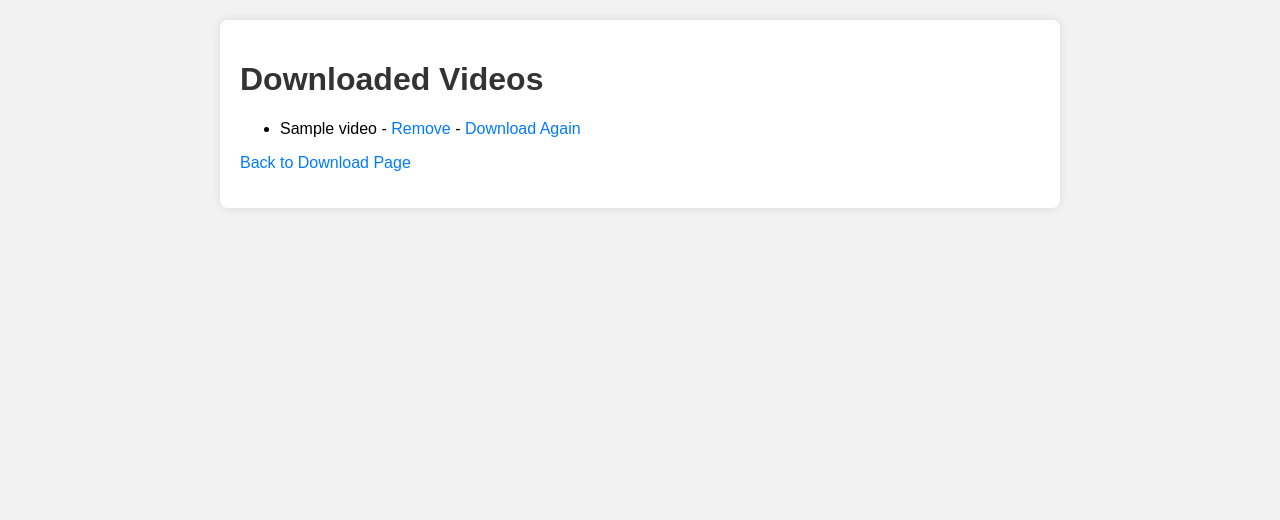
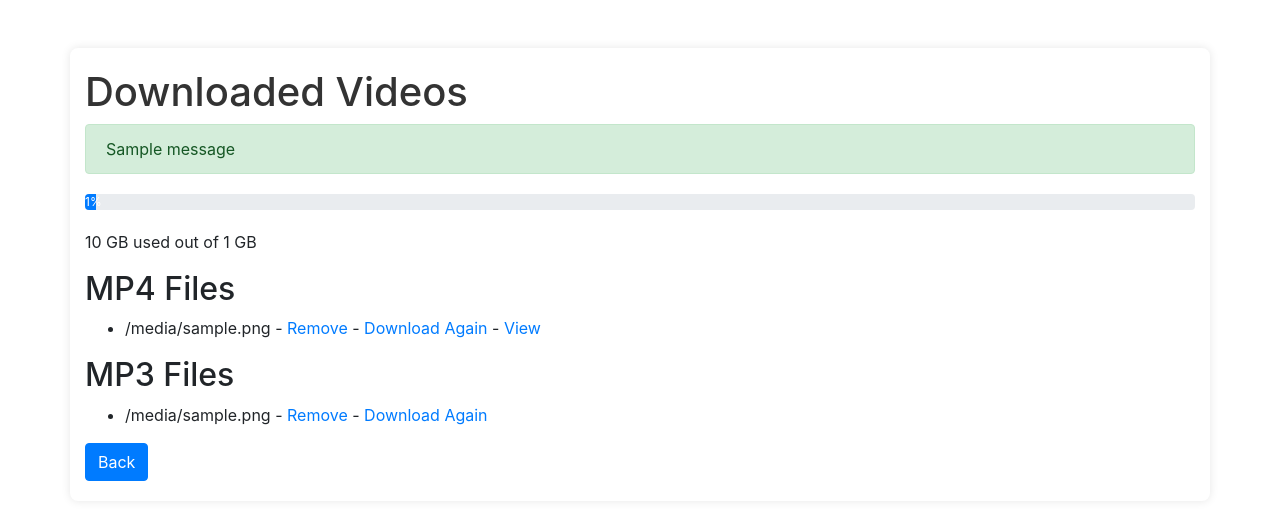
Before and after one commit to LordBeerus47/youtube-download, a Flask app: template templates/overview.html in a window 1280 px wide. Shown: the top 520 px of the page. Run offline with Flask 3, Linux system fonts and the light colour scheme; the template is opened without the code that fills it: most values are stand-ins (such as "Sample title", 1, 10 or a date in 2020); one stand-in notice (Sample message) is shown; some libraries are stand-ins or nearby versions.

Commit message:
added mp3 and vid player

```diff
--- a/app.py
+++ b/app.py
@@ -1,64 +1,117 @@
-from flask import Flask, render_template, request, send_file, redirect, url_for, flash
+import os
+from flask import Flask, request, render_template, redirect, url_for, flash, send_file, send_from_directory
 from pytube import YouTube
-import os
+import moviepy.editor as mp
 
 app = Flask(__name__)
-app.secret_key = 'your_secret_key'  # Required for flash messages
-
-# Define the path to the downloads folder
-DOWNLOADS_FOLDER = os.path.join(os.path.dirname(__file__), 'downloads')
-
-# Function to get list of downloaded videos
-def get_downloaded_videos():
-    videos = []
-    for filename in os.listdir(DOWNLOADS_FOLDER):
-        if filename.endswith(".mp4"):
-            title = os.path.splitext(filename)[0]
-            videos.append({'title': title, 'path': os.path.join(DOWNLOADS_FOLDER, filename)})
-    return videos
+app.secret_key = 'your_secret_key'
 
 @app.route('/')
-def home():
+def index():
     return render_template('index.html')
 
 @app.route('/download', methods=['POST'])
 def download():
     url = request.form['url']
+    quality = request.form['quality']
+    file_format = request.form['format']
+    download_option = request.form['download_option']
+
     try:
         yt = YouTube(url)
-        stream = yt.streams.filter(progressive=True, file_extension='mp4').first()
-        if stream:
-            download_path = f"downloads/{yt.title}.mp4"
-            stream.download(output_path='downloads/', filename=f"{yt.title}.mp4")
-            return send_file(download_path, as_attachment=True)
+        if file_format == 'mp4':
+            stream = yt.streams.filter(file_extension='mp4').filter(res=quality).filter(progressive=True).first()
         else:
-            flash('The provided YouTube link is not compatible for download.', 'error')
-            return redirect(url_for('home'))
+            stream = yt.streams.filter(only_audio=True).first()
+
+        if not stream:
+            flash('Requested quality or format not available.', 'danger')
+            return redirect(url_for('index'))
+
+
+        if file_format == 'mp4':
+            filename = f"{yt.title} [{quality}].mp4"
+            stream.download('downloads', filename=filename, max_retries=5)
+            flash(f'Video downloaded successfully in {quality}.', 'success')
+        else:
+            audio_path = stream.download('downloads')
+            base, ext = os.path.splitext(audio_path)
+            mp4_path = base + '.mp4'
+            os.rename(audio_path, mp4_path)
+
+            mp3_path = base + '.mp3'
+            clip = mp.AudioFileClip(mp4_path)
+            clip.write_audiofile(mp3_path)
+            os.remove(mp4_path)
+
+            flash('Audio downloaded successfully as MP3.', 'success')
+        if download_option == 'server':
+            return redirect(url_for('overview'))
+        else:
+            if file_format == 'mp4':
+                return send_file(f"downloads/{filename}", as_attachment=True)
+            return send_file(mp3_path, as_attachment=True)
+
     except Exception as e:
-        print(e)
-        flash('Error processing the YouTube link.', 'error')
-        return redirect(url_for('home'))
+        flash(f'An error occurred: {str(e)}', 'danger')
+        return redirect(url_for('index'))
+
+def get_folder_size(folder):
+    total_size = 0
+    for dirpath, dirnames, filenames in os.walk(folder):
+        for f in filenames:
+            fp = os.path.join(dirpath, f)
+            total_size += os.path.getsize(fp)
+    return total_size
 
 @app.route('/overview')
 def overview():
-    videos = get_downloaded_videos()
-    return render_template('overview.html', videos=videos)
+    files = os.listdir('downloads')
+    mp4_files = [f for f in files if f.endswith('.mp4')]
+    mp3_files = [f for f in files if f.endswith('.mp3')]
+    used_space = get_folder_size('downloads') / (1024 * 1024 * 1024)  # Convert bytes to gigabytes
+    total_space = 3 #in Gb
+    used_percentage = (used_space / total_space) * 100
+    return render_template('overview.html', mp4_files=mp4_files, mp3_files=mp3_files, used_space=used_space, total_space=total_space, used_percentage=used_percentage)
 
-@app.route('/remove/<title>')
+@app.route('/remove_video/<title>', methods=['GET'])
 def remove_video(title):
     try:
-        os.remove(f"downloads/{title}.mp4")
-        flash(f'Video "{title}" has been removed.', 'success')
+        files = os.listdir('downloads')
+        files_to_remove = [f for f in files if title in f]
+        for file in files_to_remove:
+            os.remove(os.path.join('downloads', file))
+        flash(f'Files for {title} removed successfully.', 'success')
     except Exception as e:
-        print(e)
-        flash(f'Error removing video "{title}".', 'error')
+        flash(f'Error removing files for {title}: {str(e)}', 'danger')
     return redirect(url_for('overview'))
 
-@app.route('/download_again/<title>')
+@app.route('/download_again/<title>', methods=['GET'])
 def download_again(title):
-    return send_file(f"downloads/{title}.mp4", as_attachment=True, download_name=f"{title}.mp4")
+    files = os.listdir('downloads')
+    file_to_download = next((f for f in files if title in f), None)
+    if file_to_download:
+        return send_file(os.path.join('downloads', file_to_download), as_attachment=True)
+    else:
+        flash(f'No file found for {title}.', 'danger')
+        return redirect(url_for('overview'))
+
+@app.route('/view_video/<title>', methods=['GET'])
+def view_video(title):
+    files = os.listdir('downloads')
+    file_to_view = next((f for f in files if title in f), None)
+    if file_to_view:
+        return render_template('view_video.html', video_file=file_to_view)
+    else:
+        flash(f'No file found for {title}.', 'danger')
+        return redirect(url_for('overview'))
+
+@app.route('/downloads/<path:filename>')
+def download_file(filename):
+    return send_from_directory('downloads', filename)
+
 
 if __name__ == '__main__':
     if not os.path.exists('downloads'):
         os.makedirs('downloads')
-    app.run(host='0.0.0.0', port=5000)
+    app.run(debug=True)
--- a/requirements.txt
+++ b/requirements.txt
@@ -1,4 +1,5 @@
 Flask
 pytube
 gunicorn
-werkzeug  # or a specific version that supports `url_quote`
+werkzeug
+moviepy
--- a/static/css/styles.css
+++ b/static/css/styles.css
@@ -26,13 +26,17 @@ form {
     margin-top: 20px;
 }
 
-input[type="text"], button {
+input[type="text"], select, button {
     padding: 10px;
     font-size: 16px;
 }
 
 input[type="text"] {
     width: 70%;
+    margin-right: 10px;
+}
+
+select {
     margin-right: 10px;
 }
 
@@ -64,3 +68,14 @@ a:hover {
     background-color: #f8d7da;
     border-color: #f5c6cb;
 }
+
+/* Progress Bar Styles */
+.progress {
+    height: 25px;
+    margin-top: 20px;
+    margin-bottom: 20px;
+}
+
+.progress-bar {
+    background-color: #007bff;
+}
--- a/templates/overview.html
+++ b/templates/overview.html
@@ -2,23 +2,58 @@
 <html lang="en">
 <head>
     <meta charset="UTF-8">
-    <meta name="viewport" content="width=device-width, initial-scale=1.0">
-    <title>Downloaded Videos Overview</title>
+    <title>Downloaded Videos</title>
     <link rel="stylesheet" href="{{ url_for('static', filename='css/styles.css') }}">
+    <link rel="stylesheet" href="https://stackpath.bootstrapcdn.com/bootstrap/4.3.1/css/bootstrap.min.css">
 </head>
 <body>
-    <div class="container">
+    <div class="container mt-5">
         <h1>Downloaded Videos</h1>
-        <ul>
-            {% for video in videos %}
-                <li>
-                    {{ video['title'] }}
-                    - <a href="{{ url_for('remove_video', title=video['title']) }}">Remove</a>
-                    - <a href="{{ url_for('download_again', title=video['title']) }}">Download Again</a>
-                </li>
+
+        {% with messages = get_flashed_messages(with_categories=true) %}
+        {% if messages %}
+            {% for category, message in messages %}
+                <div class="alert alert-{{ category }}">
+                    {{ message }}
+                </div>
             {% endfor %}
-        </ul>
-        <p><a href="{{ url_for('home') }}">Back to Download Page</a></p>
+        {% endif %}
+    {% endwith %}
+
+        <div class="progress">
+            <div class="progress-bar" role="progressbar" style="width: {{ used_percentage }}%;" aria-valuenow="{{ used_percentage }}" aria-valuemin="0" aria-valuemax="100">{{ used_percentage | round(2) }}%</div>
+        </div>
+        <p>{{ used_space | round(2) }} GB used out of {{ total_space }} GB</p>
+
+        {% if mp4_files %}
+            <h2>MP4 Files</h2>
+            <ul>
+                {% for file in mp4_files %}
+                    <li>
+                        {{ file }}
+                        - <a href="{{ url_for('remove_video', title=file) }}" >Remove</a>
+                        - <a href="{{ url_for('download_again', title=file) }}" >Download Again</a>
+                        - <a href="{{ url_for('view_video', title=file) }}" >View</a>
+
+                    </li>
+                {% endfor %}
+            </ul>
+        {% endif %}
+
+        {% if mp3_files %}
+            <h2>MP3 Files</h2>
+            <ul>
+                {% for file in mp3_files %}
+                    <li>
+                        {{ file }}
+                        - <a href="{{ url_for('remove_video', title=file) }}" >Remove</a>
+                        - <a href="{{ url_for('download_again', title=file) }}" >Download Again</a>
+                    </li>
+                {% endfor %}
+            </ul>
+        {% endif %}
+
+        <a href="{{ url_for('index') }}" class="btn btn-primary">Back</a>
     </div>
 </body>
 </html>
```
Also changed, not shown: templates/index.html (+40 -4 lines), templates/view_video.html (added, +29 -0 lines), 4 other files.
